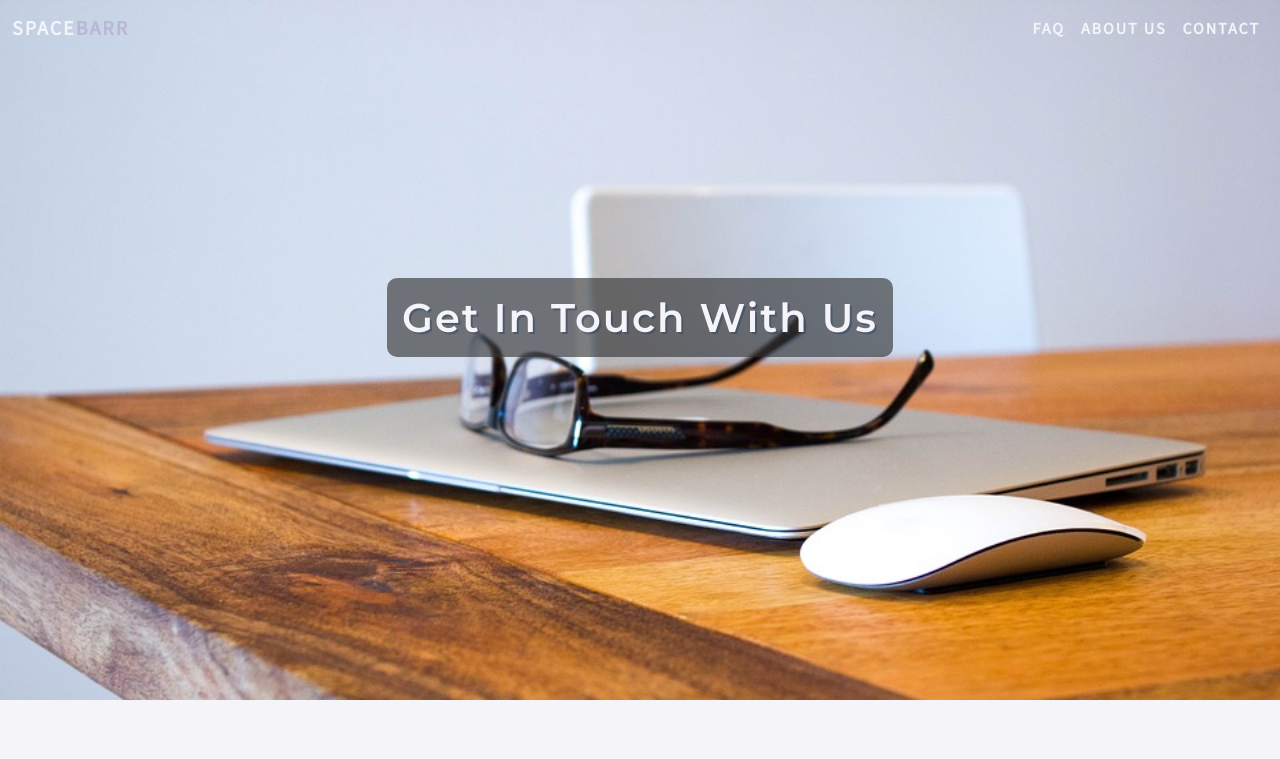
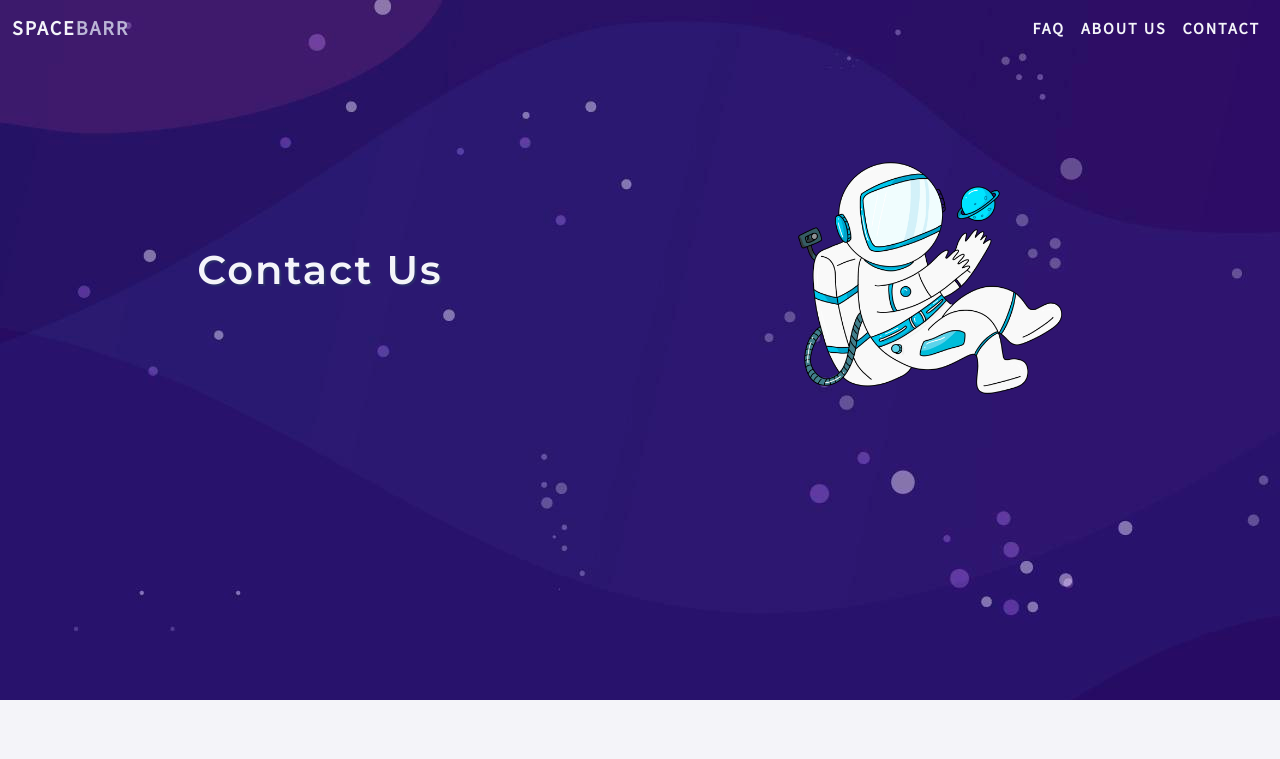
Before and after one commit to melissabarrerafarias/freelanced-company, a React (Create React App) app: page /contact in a window 1280 px wide. Shown: the top 759 px of the page. Built offline with nearby package versions, Linux system fonts and the light colour scheme.

Commit message:
changed heros on landing and contact page

```diff
--- a/src/contact.css
+++ b/src/contact.css
@@ -18,17 +18,25 @@
     font-weight: bold;
     text-shadow:  2px 2px #2b416276;
     letter-spacing: 2px;
-}
-
-.contact-img {
-    display: block;
-    width: 100%;
+    margin-top: 40%
 }
 
 #get-in-touch {
     background-color: #353535a3;
     padding: 15px;
     border-radius: 10px;
+}
+
+
+#contact-page-top {
+    background-image: url(./assets/images/cartoon_background.jpg);
+    height: 700px
+}
+
+.contact-icon {
+    max-width: 300px;
+    margin-top: 10%;
+    margin-left: 10%
 }
 
 /*business hours styles*/
--- a/src/landing-page.css
+++ b/src/landing-page.css
@@ -11,7 +11,7 @@ body, html {
 }
 
 #landing-page-top {
-    background-image: url(./assets/images/space3.jpeg);
+    background-image: url(./assets/images/cartoon_background.jpg);
     height: 700px
 }
 
--- a/src/pages/Contact.js
+++ b/src/pages/Contact.js
@@ -1,13 +1,25 @@
 import React from 'react';
 
 import '../contact.css';
-import computerImg from '../assets/images/computer-glasses.jpg';
+import chibiContact from '../assets/images/chibi2.png'
 function Contact() {
     return (
         <main>
-            <div className="contact-hero">
+            {/* <div className="contact-hero">
                 <div class="contact-div-heading"><h1 className="contact-heading"><span id = "get-in-touch">Get In Touch With Us</span></h1></div>
                 <img src={computerImg} className="contact-img"></img>
+            </div> */}
+            <div className="container-fluid" id="contact-page-top">
+                <div className="row text-center">
+
+                    <div className="col-md-6">
+                        <h1 className="contact-heading">Contact Us</h1>
+                    </div>
+
+                    <div className="col-md-6 contact-icon">
+                    <img src={chibiContact} className="chibi"/>
+                    </div>
+                </div>
             </div>
 
             <div className="container"> {/* row must always be placed inside container (will cause white space if not) */}
```
Also changed, not shown: src/assets/images/cartoon_background.jpg (added), src/assets/images/galaxy.jpg (added).
